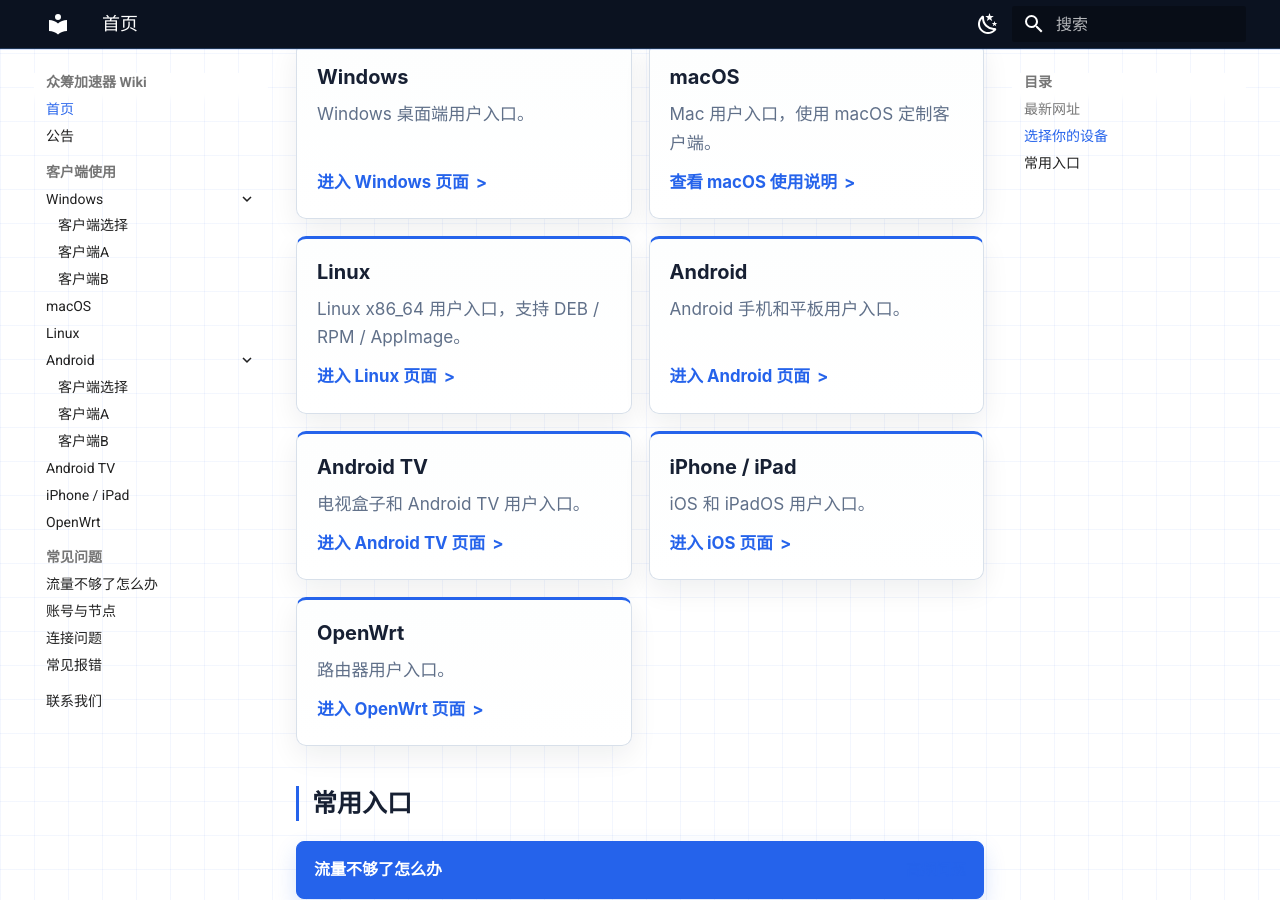
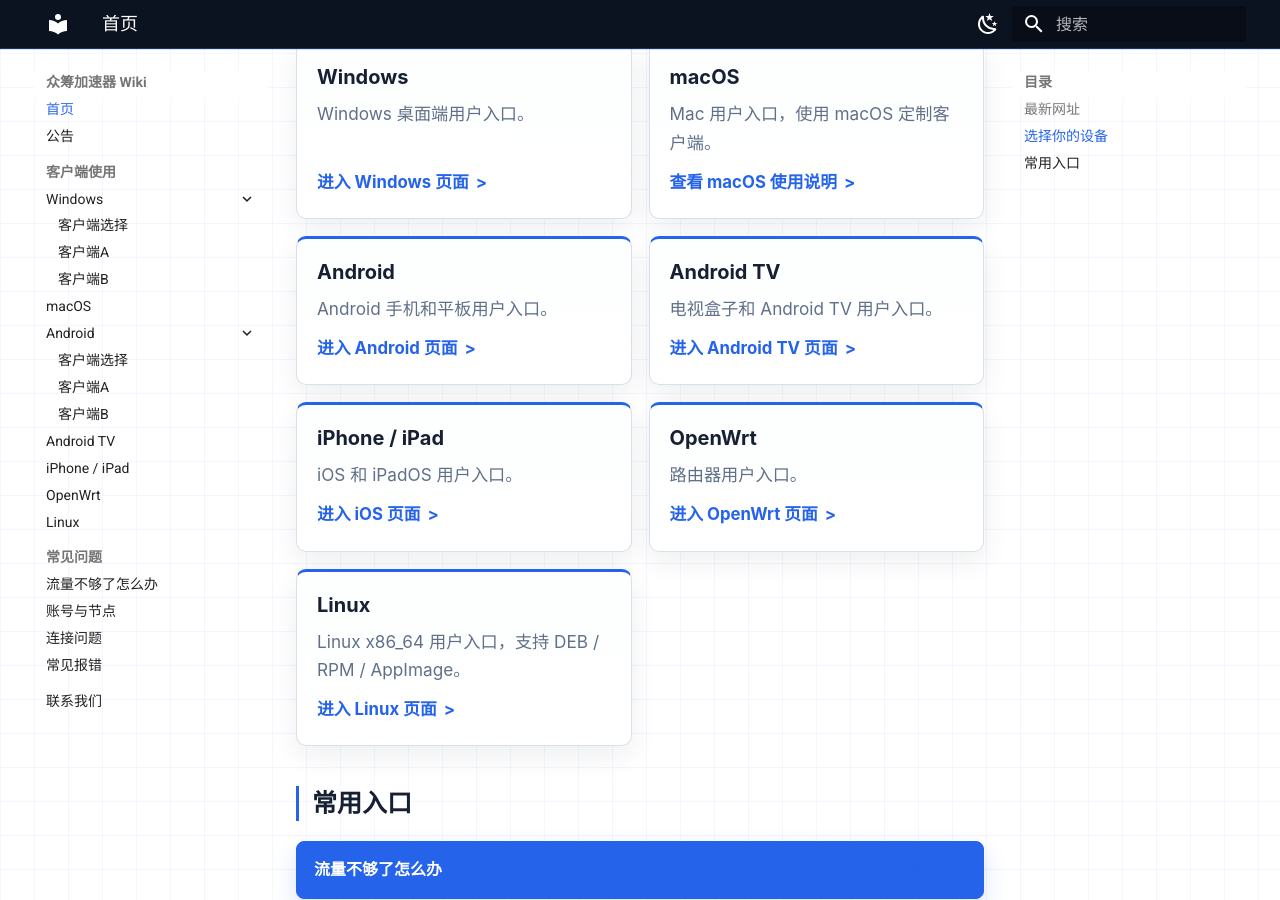
Before and after one commit to Netflixxp/airport-wiki, an MkDocs documentation site: the page built from docs/index.md, in a window 1280 px wide and 900 px high, scrolled down 778 px. Built offline with MkDocs 1.6.1 and Material for MkDocs 9.7.7, drawn with Linux system fonts in a browser that asks for light colours; part of the change alters nothing that is shown.

Commit message:
Move Linux entry to the end

```diff
--- a/docs/index.md
+++ b/docs/index.md
@@ -32,11 +32,6 @@
     <span class="doc-card-text">Mac 用户入口，使用 macOS 定制客户端。</span>
     <span class="doc-card-meta">查看 macOS 使用说明</span>
   </a>
-  <a class="doc-card" href="clients/linux/">
-    <span class="doc-card-title">Linux</span>
-    <span class="doc-card-text">Linux x86_64 用户入口，支持 DEB / RPM / AppImage。</span>
-    <span class="doc-card-meta">进入 Linux 页面</span>
-  </a>
   <a class="doc-card" href="platforms/android/">
     <span class="doc-card-title">Android</span>
     <span class="doc-card-text">Android 手机和平板用户入口。</span>
@@ -57,6 +52,11 @@
     <span class="doc-card-text">路由器用户入口。</span>
     <span class="doc-card-meta">进入 OpenWrt 页面</span>
   </a>
+  <a class="doc-card" href="clients/linux/">
+    <span class="doc-card-title">Linux</span>
+    <span class="doc-card-text">Linux x86_64 用户入口，支持 DEB / RPM / AppImage。</span>
+    <span class="doc-card-meta">进入 Linux 页面</span>
+  </a>
 </div>
 
 ## 常用入口
--- a/mkdocs.yml
+++ b/mkdocs.yml
@@ -38,7 +38,6 @@ nav:
           - 客户端A: clients/windows-client-a.md
           - 客户端B: clients/windows-client-b.md
       - macOS: clients/macos-client-a.md
-      - Linux: clients/linux.md
       - Android:
           - 客户端选择: platforms/android.md
           - 客户端A: clients/android-client-a.md
@@ -46,6 +45,7 @@ nav:
       - Android TV: clients/android-tv.md
       - iPhone / iPad: clients/ios.md
       - OpenWrt: clients/openwrt.md
+      - Linux: clients/linux.md
   - 常见问题:
       - 流量不够了怎么办: faq/traffic.md
       - 账号与节点: faq/subscribe.md
```
